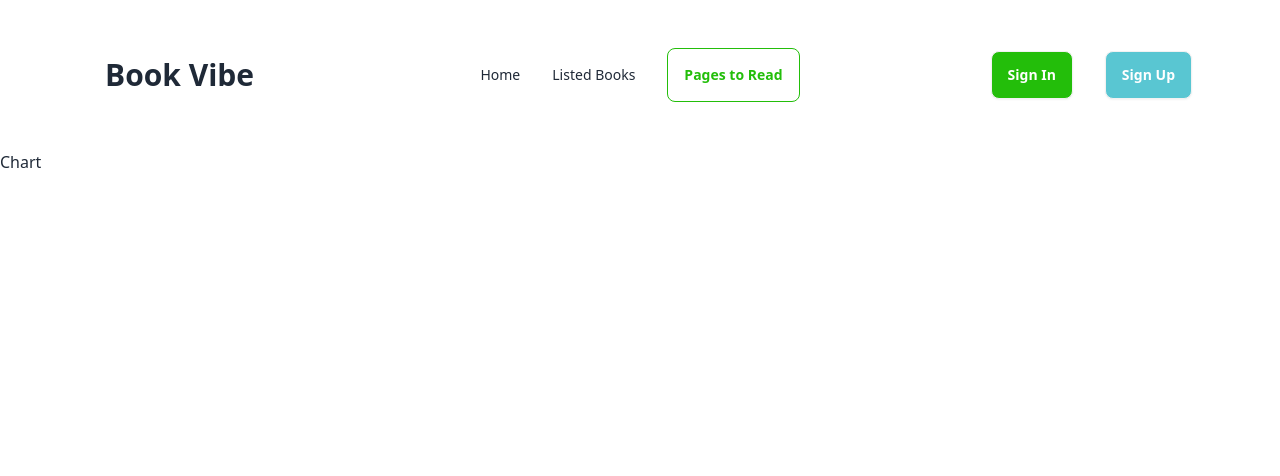
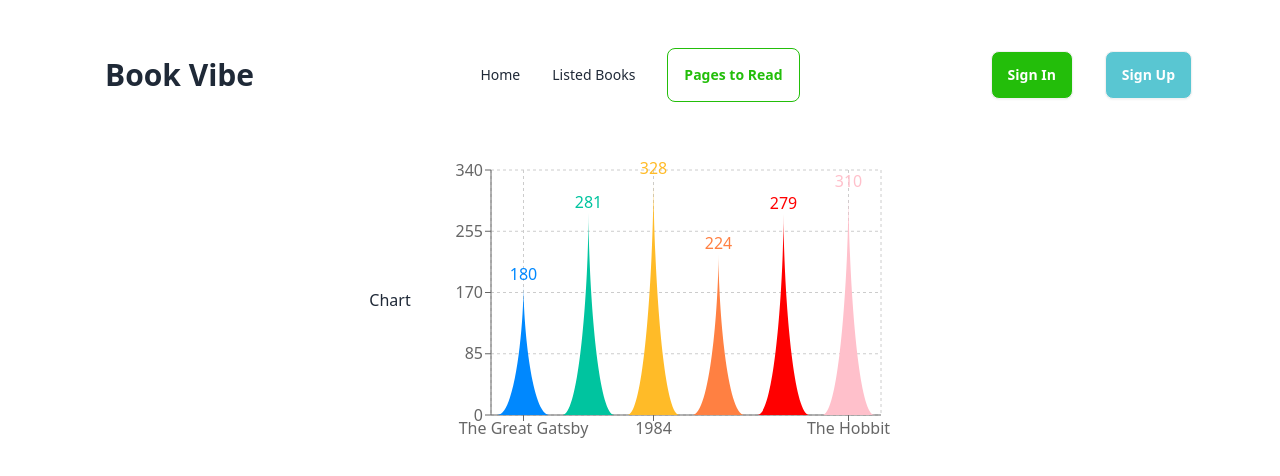
Before and after one commit to Bithe/B9A8-Book-Review, a React (Vite) app: page /barChart in a window 1280 px wide. Shown: the top 476 px of the page. Built offline with nearby package versions, Linux system fonts and the light colour scheme.

Commit message:
redirects done

```diff
--- a/src/pages/PagesToRead.jsx
+++ b/src/pages/PagesToRead.jsx
@@ -1,20 +1,71 @@
 import axios from "axios";
 import { useEffect, useState } from "react";
+import { BarChart, Bar, Cell, XAxis, YAxis, CartesianGrid } from "recharts";
 
 const PagesToRead = () => {
+  const [readBooks, setReadBooks] = useState([]);
 
-    const [readBooks, setReadBooks] = useState([]);
+  useEffect(() => {
+    axios
+      .get("booksData.json")
+      // .then(data => console.log(data.data));
+      .then((data) => {
+        const bookData = data.data;
+        const readBooksData = bookData.map((book) => {
+          const obj = {
+            name: book.bookName,
+            pages: book.totalPages,
+          };
+          return obj;
+        });
+        console.log(readBooksData);
+        setReadBooks(readBooksData);
+      });
+  }, []);
 
-    useEffect(()=>{
-        axios.get('booksData.json')
-        .then(data => console.log(data.data));
-    },[])
+  const colors = ["#0088FE", "#00C49F", "#FFBB28", "#FF8042", "red", "pink"];
+  const getPath = (x, y, width, height) => {
+    return `M${x},${y + height}C${x + width / 3},${y + height} ${
+      x + width / 2
+    },${y + height / 3}
+    ${x + width / 2}, ${y}
+    C${x + width / 2},${y + height / 3} ${x + (2 * width) / 3},${y + height} ${
+      x + width
+    }, ${y + height}
+    Z`;
+  };
 
-    return (
-        <div>
-            <h1>Chart</h1>
-        </div>
-    );
+  const TriangleBar = (props) => {
+    const { fill, x, y, width, height } = props;
+
+    return <path d={getPath(x, y, width, height)} stroke="none" fill={fill} />;
+  };
+
+  return (
+    <div className="flex items-center justify-center ">
+      <h1>Chart</h1>
+      <BarChart
+        width={500}
+        height={300}
+        data={readBooks}
+        margin={{
+          top: 20,
+          right: 30,
+          left: 20,
+          bottom: 5,
+        }}
+      >
+        <CartesianGrid strokeDasharray="3 3" />
+        <XAxis dataKey="name" />
+        <YAxis />
+        <Bar dataKey="pages" fill="#8884d8" shape={<TriangleBar />} label={{ position: "top" }}>
+          {readBooks.map((entry, index) => (
+            <Cell key={`cell-${index}`} fill={colors[index % 20]} />
+          ))}
+        </Bar>
+      </BarChart>
+    </div>
+  );
 };
 
 export default PagesToRead;
```
Also changed, not shown: 1 other file (tests, documents, lock files or other folders).
